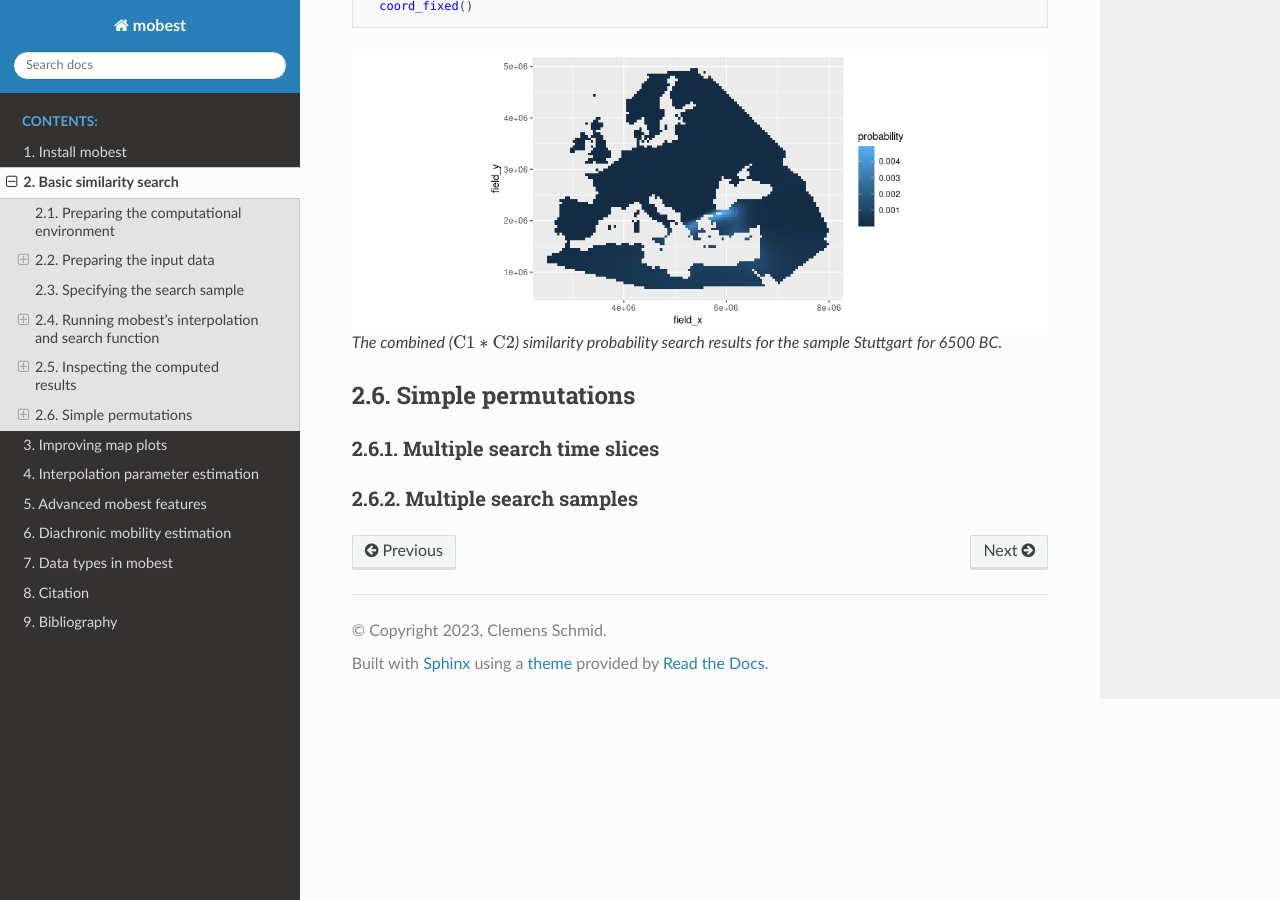
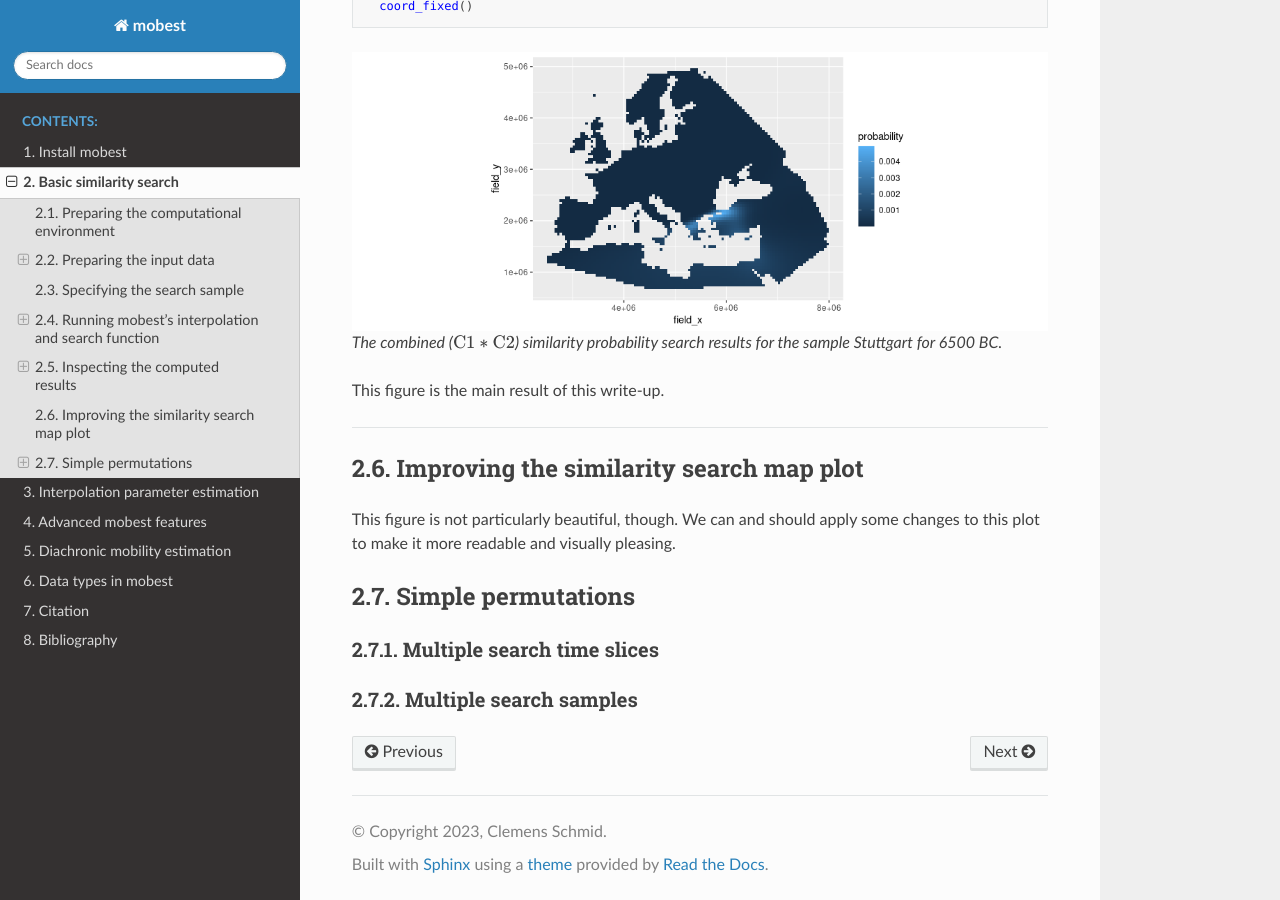
Before and after one commit to nevrome/mobest, a Sphinx documentation site: the page built from docs/basic.md, in a window 1280 px wide and 900 px high, scrolled down 16552 px. Built offline with Sphinx 7.4.7 and the Read the Docs theme 2.0.0, drawn with Linux system fonts in a browser that asks for light colours; cross-references to code outside the pages are shown as plain code.

Commit message:
removed the extra plot chapter in favour of a simple section in basic.md

````diff
--- a/docs/basic.md
+++ b/docs/basic.md
@@ -557,6 +557,14 @@ ggplot() +
 The combined ($\text{C1}*\text{C2}$) similarity probability search results for the sample Stuttgart for 6500 BC.
 ```
 
+This figure is the main result of this write-up.
+
+***
+
+## Improving the similarity search map plot
+
+This figure is not particularly beautiful, though. We can and should apply some changes to this plot to make it more readable and visually pleasing.
+
 ## Simple permutations
 
 ### Multiple search time slices
--- a/docs/index.rst
+++ b/docs/index.rst
@@ -13,7 +13,6 @@ mobest - Spatiotemporal Ancestry Interpolation and Search
 
    Install mobest <install.md>
    Basic similarity search <basic.md>
-   Improving map plots <plots.md>
    Interpolation parameter estimation <estimation.md>
    Advanced mobest features <advanced.md>
    Diachronic mobility estimation <mobility.md>
--- a/docs/plots.md
+++ /dev/null
@@ -1 +0,0 @@
-# Improving the similarity search map plots
````
